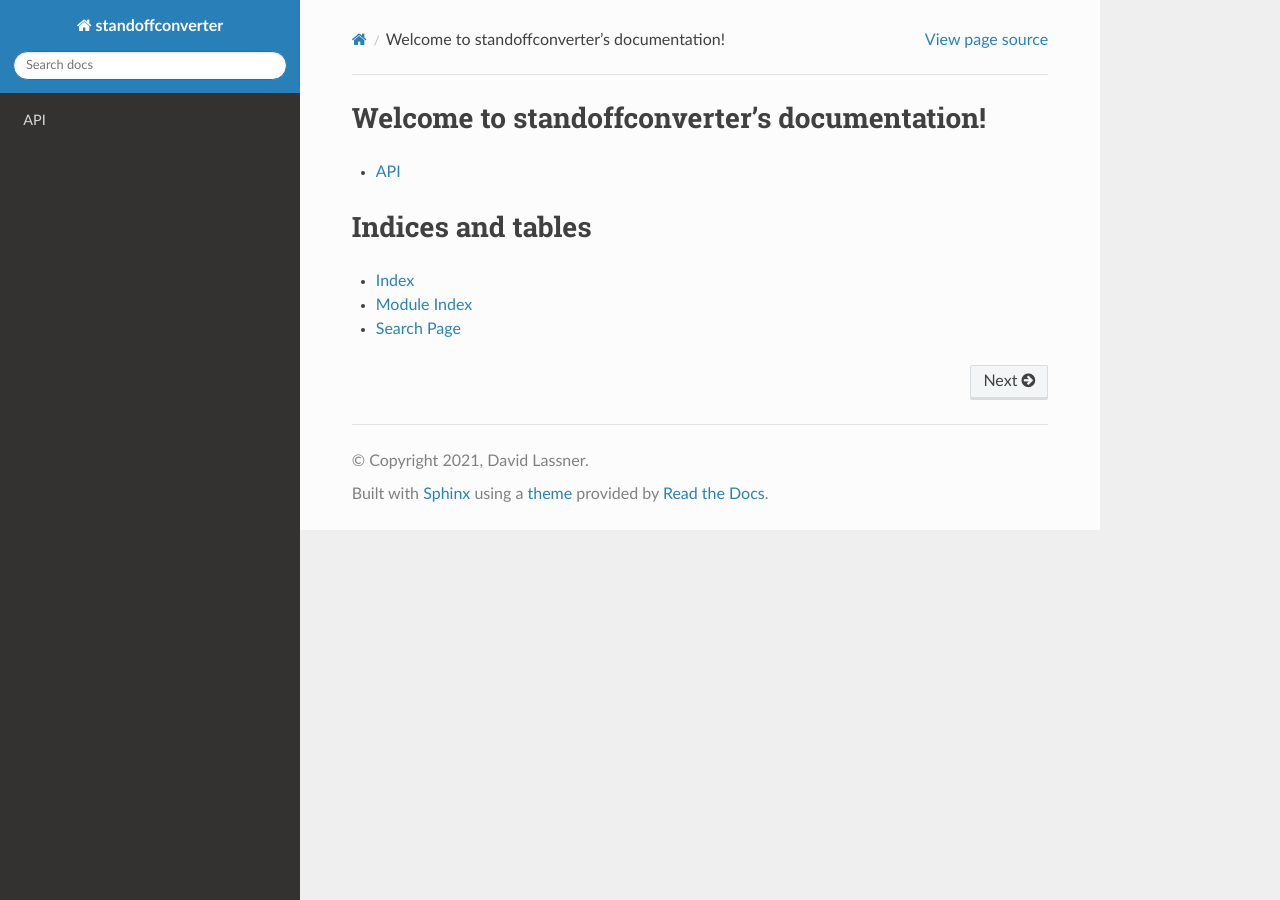
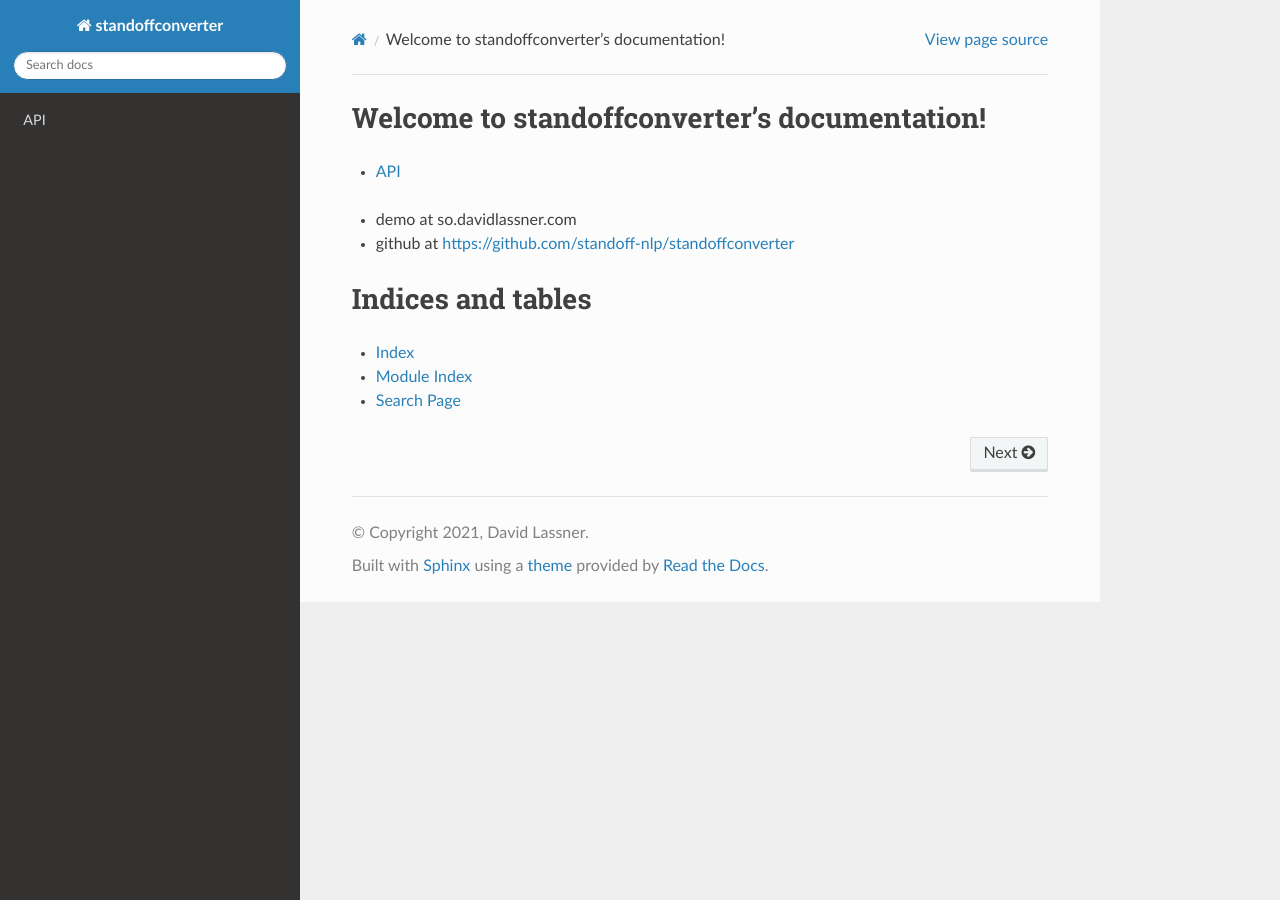
Before and after one commit to standoff-nlp/standoffconverter, a Sphinx documentation site: the page built from docs/index.rst, in a window 1280 px wide. Built offline with Sphinx 7.4.7 and the Read the Docs theme 2.0.0, drawn with Linux system fonts in a browser that asks for light colours.

Commit message:
add additional info to the docs

```diff
--- a/docs/index.rst
+++ b/docs/index.rst
@@ -7,6 +7,8 @@ Welcome to standoffconverter's documentation!
 
    api
 
+* demo at so.davidlassner.com
+* github at https://github.com/standoff-nlp/standoffconverter
 
 Indices and tables
 ==================
```
